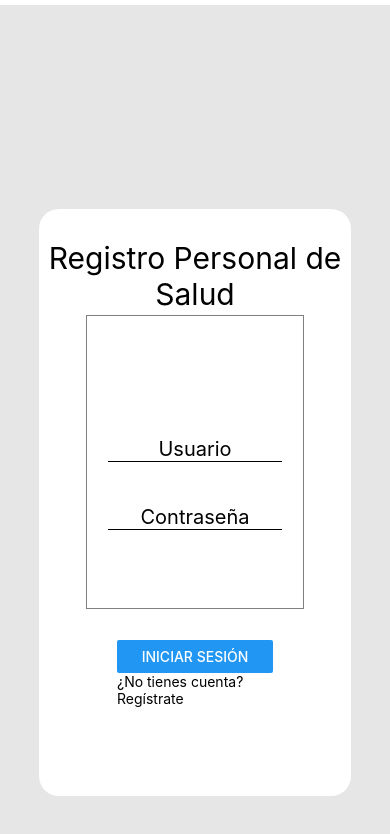
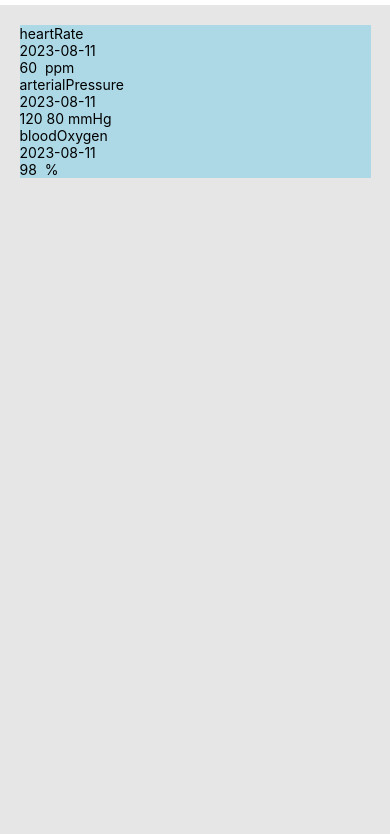
Before and after one commit to Balasteguisson/RP, a React Native app in the folder client/: screen / in a window 390 px wide. Shown: the top 834 px of the page. Built offline with nearby package versions, Linux system fonts and the light colour scheme.

Commit message:
Inicio de landing page paciente

```diff
--- a/client/package.json
+++ b/client/package.json
@@ -34,6 +34,9 @@
       "standard",
       "standard-jsx",
       "standard-react"
-    ]
+    ],
+    "rules": {
+      "react/prop-types": "off"
+    }
   }
 }
--- /dev/null
+++ b/client/src/components/ConstantItem.jsx
@@ -0,0 +1,23 @@
+import React from 'react'
+import { View, Text, StyleSheet } from 'react-native'
+
+const ConstantItem = (props) => {
+  return (
+    <View key={props.id} style={styles.container}>
+      <Text>{props.id}</Text>
+      <Text>{props.date}</Text>
+      <Text>
+        {props.value[0]} {props.value[1]} {props.unit}
+      </Text>
+    </View>
+  )
+}
+
+const styles = StyleSheet.create({
+  container: {
+    backgroundColor: 'lightblue',
+    width: '100%'
+  }
+})
+
+export default ConstantItem
--- /dev/null
+++ b/client/src/components/ConstantList.jsx
@@ -0,0 +1,25 @@
+import React from 'react'
+import { View, Text, FlatList, StyleSheet } from 'react-native'
+
+import constants from '../exampleData/constants.js'
+import ConstantItem from './ConstantItem.jsx'
+
+const ConstantList = () => {
+  return (
+    <FlatList
+      data={constants}
+      style={styles.list}
+      ItemSeparatorComponent={() => <Text />}
+      renderItem={({ item: cons }) => <ConstantItem {...cons} />}
+    />
+  )
+}
+
+const styles = StyleSheet.create({
+  list: {
+    width: '90%',
+    marginTop: 20
+  }
+})
+
+export default ConstantList
--- a/client/src/components/Main.jsx
+++ b/client/src/components/Main.jsx
@@ -3,11 +3,12 @@ import Constants from 'expo-constants'
 import { Text, View, StyleSheet } from 'react-native'
 
 import LoginForm from './Login'
+import ConstantList from './ConstantList'
 
 const Main = () => {
   return (
     <View style={styles.container}>
-      <LoginForm />
+      <ConstantList />
     </View>
   )
 }
--- /dev/null
+++ b/client/src/exampleData/constants.js
@@ -0,0 +1,20 @@
+export default [
+  {
+    id: 'heartRate',
+    date: '2023-08-11',
+    value: [60],
+    unit: 'ppm'
+  },
+  {
+    id: 'arterialPressure',
+    date: '2023-08-11',
+    value: [120, 80],
+    unit: 'mmHg'
+  },
+  {
+    id: 'bloodOxygen',
+    date: '2023-08-11',
+    value: [98],
+    unit: '%'
+  }
+]
```
